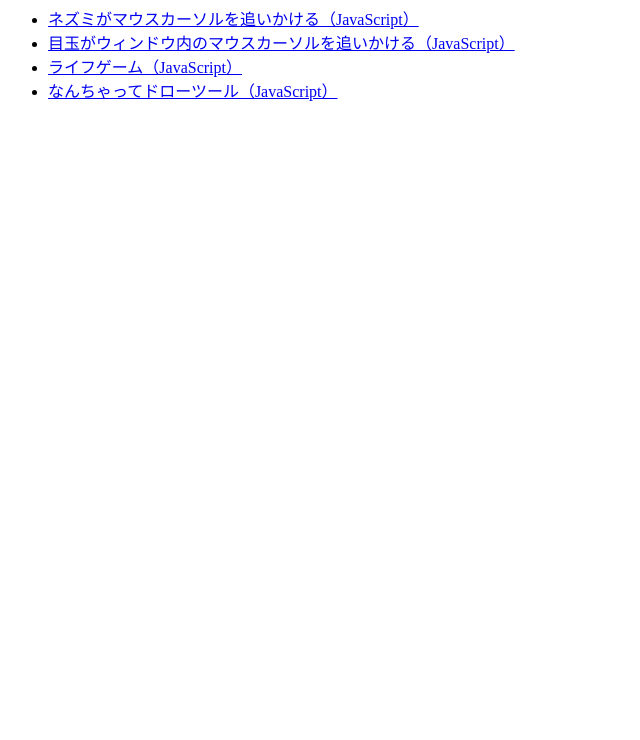
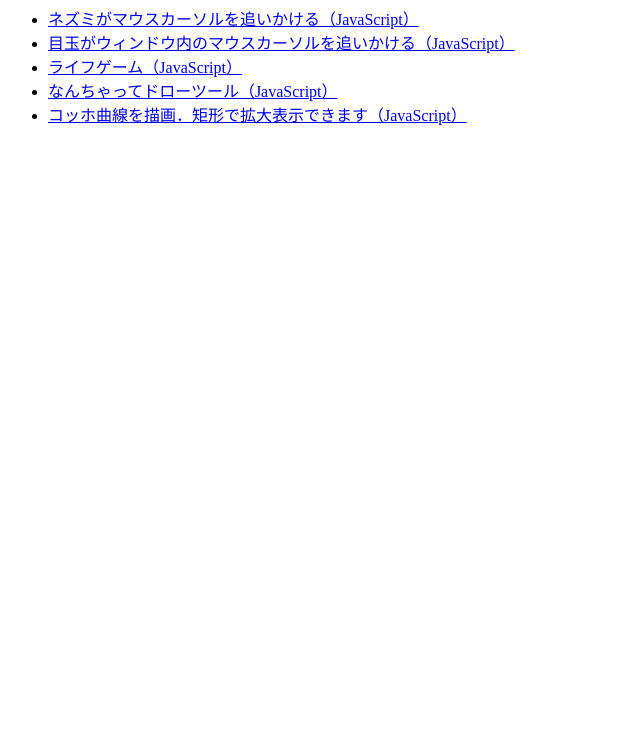
Before and after one commit to MinchiMinchi/JunkSoft, a plain HTML site: page index.html in a window 1280 px wide. Shown: the part 60-800 px from the top of the page, without its empty margins (0-640 px from the left). Drawn offline with Linux system fonts and the light colour scheme.

Commit message:
Update index.html

```diff
--- a/index.html
+++ b/index.html
@@ -6,4 +6,5 @@
   <li><a href="./xeyes.html">目玉がウィンドウ内のマウスカーソルを追いかける（JavaScript）</a></li>
   <li><a href="./lifegame.html">ライフゲーム（JavaScript）</a></li>
   <li><a href="./simpleDraw.html">なんちゃってドローツール（JavaScript）</a></li>
+  <li><a href="./koch_curve.html">コッホ曲線を描画．矩形で拡大表示できます（JavaScript）</a></li>
 </ul>
```
